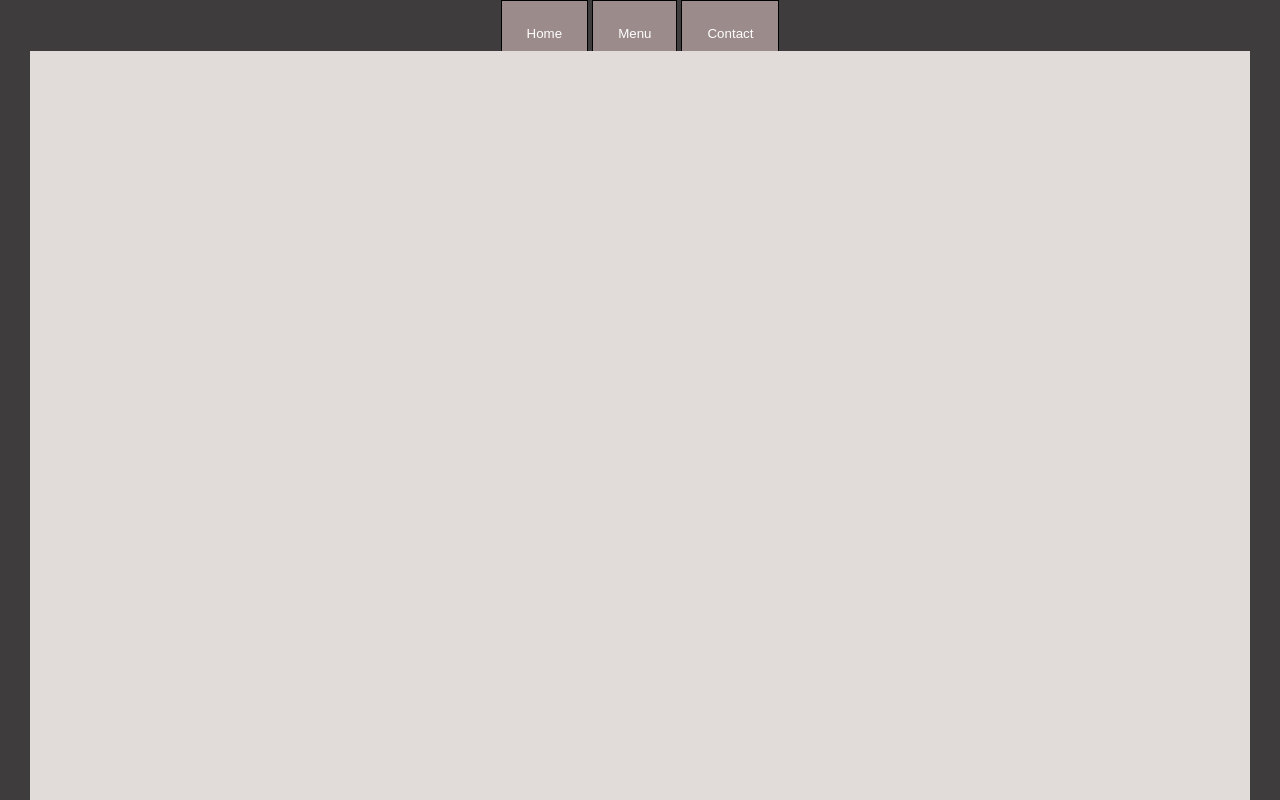
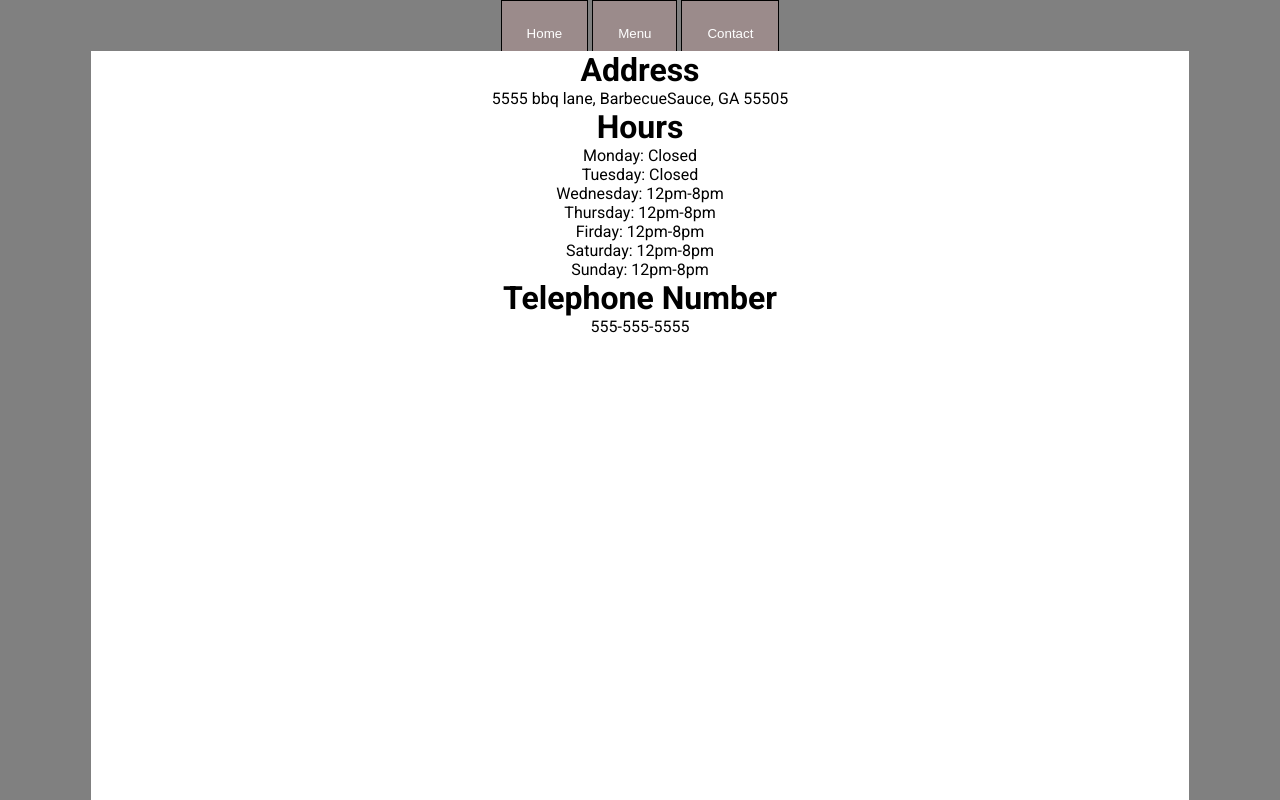
Before and after one commit to AlexNelson52/Resturant-Page, a website built with webpack: page src/template.html in a window 1280 px wide. Both pictures are taken after a click on the button "Contact". Shown: the top 800 px of the page. Built offline with nearby package versions, Linux system fonts and the light colour scheme.

Commit message:
added contact info

```diff
--- a/src/contactPage.js
+++ b/src/contactPage.js
@@ -4,18 +4,54 @@ const pageContainer = document.querySelector('#content');
 
 function contactPage(){
   pageContainer.textContent = ''
-  const menuContainer = document.createElement('div');
-  menuContainer.id = 'menuContent';
-  const foodItem1Container = document.createElement('div');
-  const foodItem1TextContainer = document.createElement('div');
-  const foodItem1Header = document.createElement('p');
-  foodItem1Header.textContent = 'TESTTTTTTTTTT'
+  const ContactContainer = document.createElement('div');
+  ContactContainer.id = 'contactContent';
+  const contactInfoCont1 = document.createElement('div');
+  const contactInfoText1 = document.createElement('h1');
+  contactInfoText1.textContent = 'Address'
+  const contactInfoSubtext1 = document.createElement('p');
+  contactInfoSubtext1.textContent = '5555 bbq lane, BarbecueSauce, GA 55505'
 
-  const foodItem1Subtext = document.createElement('p');
-  foodItem1Subtext.textContent = 'TESTTTTTTTe bone'
-  const foodItem1Img = document.createElement('img');
-  foodItem1TextContainer.appendChild(foodItem1Header);
-  foodItem1TextContainer.appendChild(foodItem1Subtext);
-  menuContainer.appendChild(foodItem1TextContainer);
-  pageContainer.appendChild(menuContainer)
+  const contactInfoCont2 = document.createElement('div');
+  const contactInfoText2 = document.createElement('h1');
+  const contactInfoSubtext2Hour1= document.createElement('p');
+  const contactInfoSubtext2Hour2= document.createElement('p');
+  const contactInfoSubtext2Hour3= document.createElement('p');
+  const contactInfoSubtext2Hour4= document.createElement('p');
+  const contactInfoSubtext2Hour5= document.createElement('p');
+  const contactInfoSubtext2Hour6= document.createElement('p');
+  const contactInfoSubtext2Hour7= document.createElement('p');
+  contactInfoText2.textContent = "Hours"
+  contactInfoSubtext2Hour1.textContent = 'Monday: Closed'
+  contactInfoSubtext2Hour2.textContent = 'Tuesday: Closed'
+  contactInfoSubtext2Hour3.textContent = 'Wednesday: 12pm-8pm'
+  contactInfoSubtext2Hour4.textContent = 'Thursday: 12pm-8pm'
+  contactInfoSubtext2Hour5.textContent = 'Firday: 12pm-8pm'
+  contactInfoSubtext2Hour6.textContent = 'Saturday: 12pm-8pm'
+  contactInfoSubtext2Hour7.textContent = 'Sunday: 12pm-8pm'
+
+  const contactInfoCont3 = document.createElement('div');
+  const contactInfoText3 = document.createElement('h1');
+  const contactInfoSubtext3= document.createElement('p');
+  contactInfoText3.textContent = 'Telephone Number'
+  contactInfoSubtext3.textContent = '555-555-5555'
+
+
+  contactInfoCont1.appendChild(contactInfoText1)
+  contactInfoCont1.appendChild(contactInfoSubtext1)
+  contactInfoCont2.appendChild(contactInfoText2);
+  contactInfoCont2.appendChild(contactInfoSubtext2Hour1);
+  contactInfoCont2.appendChild(contactInfoSubtext2Hour2);
+  contactInfoCont2.appendChild(contactInfoSubtext2Hour3);
+  contactInfoCont2.appendChild(contactInfoSubtext2Hour4);
+  contactInfoCont2.appendChild(contactInfoSubtext2Hour5);
+  contactInfoCont2.appendChild(contactInfoSubtext2Hour6);
+  contactInfoCont2.appendChild(contactInfoSubtext2Hour7);
+  contactInfoCont3.appendChild(contactInfoText3);
+  contactInfoCont3.appendChild(contactInfoSubtext3);
+  ContactContainer.appendChild(contactInfoCont1);
+  ContactContainer.appendChild(contactInfoCont2);
+  ContactContainer.appendChild(contactInfoCont3);
+
+  pageContainer.appendChild(ContactContainer)
 }
--- a/src/index.js
+++ b/src/index.js
@@ -3,7 +3,6 @@ import "./style.css"
 import bbqImg from './assets/bbqImg.jpg';
 import {menuPage} from "./menu.js";
 import { contactPage } from "./contactPage.js";
-import porkSandwhich from './assets/porkSandwhich.jpg'
 
 const homeBtn = document.querySelector('#homeBtn')
 const menuBtn = document.querySelector('#menuBtn')
--- a/src/style.css
+++ b/src/style.css
@@ -1,19 +1,28 @@
+@import url('https://fonts.googleapis.com/css2?family=Fira+Code:wght@300..700&family=Orbitron:wght@400..900&family=Roboto:ital,wght@0,100;0,300;0,400;0,500;0,700;0,900;1,100;1,300;1,400;1,500;1,700;1,900&display=swap');
+
 *{
   padding: 0;
   margin: 0;
 }
+
+@font-face {
+  font-family: 'MyFont';
+  src:url('./my-font.woff') format('woff');
+  font-weight: 600;
+  font-style: normal;
+}
+
 body,html{
-  background-color: #3E3C3C;
+  background-color:  gray;
   height: 100rem;
   margin: 0 15px 0 15px;
+  user-select: none;
+  font-family: roboto;
 }
 
 #navBar{
   display: flex;
   justify-content: center;
-}
-#navBarHeader{
-
 
 }
 
@@ -33,7 +42,7 @@ body,html{
 }
 
 #homeContainer{
-  background-color: #E1DCD9;
+  background-color: Ivory;
   width: 100%;
   height: 100%;
 
@@ -45,8 +54,7 @@ body,html{
   align-items: center;
   text-align: center;
   width: 100%;
-height: 100%;
-position: relative;
+  height: 100%;
 }
 
 #titleImg {
@@ -63,13 +71,11 @@ position: relative;
 }
 
 #menuContent{
-  background-color: #3E3C3C;
+
   display: flex;
   width: 100%;
-  justify-content: center;
   height: fit-content;
-  height: 100%;
-  gap: 5rem;
+  justify-content: space-evenly;
 }
 
 #foodImg1, #foodImg2, #foodImg3{
@@ -77,15 +83,11 @@ position: relative;
   width: clamp(50%, 25rem, 20rem)
 }
 
-.textContainer{
-
-
-}
 
 #menuContent{
 display: flex;
 flex-direction: column;
-gap: 15%;
+gap: 5%;
 height: 100%;
 align-items: center;
 background-color: #E1DCD9;
@@ -99,21 +101,31 @@ background-color: #E1DCD9;
 #foodItemContainer1{
   display: flex;
   justify-content: center;
-  height: 20%
+  height: 20%;
+  gap: 20px;
 }
 
 #foodItem2Container{
   display: flex;
   justify-content: center;
-
-  height: 20%
+  height: 20%;
+  gap: 20px;
 }
 
 #foodItem3Container{
   display: flex;
   justify-content: center;
   height: 20%;
-  background-color: rgba(255, 255, 255, 0.424);
+  background-color: rgba(0, 0, 0, 0.424);
   width: 80%;
   color: rgb(0, 0, 0);
+  gap: 20px;
 }
+
+#contactContent{
+  background-color: white;
+  height: 100%;
+  width: 90%;
+  display: flex;
+  flex-direction: column;
+}
--- a/webpack.config.js
+++ b/webpack.config.js
@@ -31,6 +31,10 @@ module.exports = {
       test: /\.(png|svg|jpg|jpeg|gif)$/i,
         type: 'asset/resource',
       },
+      {
+        test: /\.(woff|woff2|eot|ttf|otf)$/i,
+        type: 'asset/resource',
+      },
     ],
   },
   plugins: [
```
Also changed, not shown: dist/main.js, src/my-font.woff (added), 2 other files.
